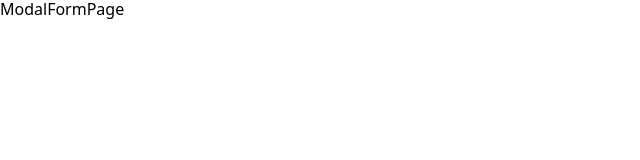
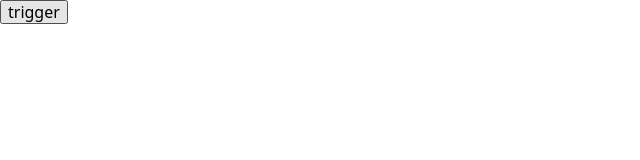
Before and after one commit to Najeong-Kim/accessibility-friendly-modal-form, a React (Vite) app: page / in a window 1280 px wide. Shown: the top 160 px of the page, without its empty margins (0-640 px from the left). Built offline with nearby package versions, Linux system fonts and the light colour scheme.

Commit message:
feat: add useModal and trigger button

```diff
--- a/src/ModalFormPage.tsx
+++ b/src/ModalFormPage.tsx
@@ -1,6 +1,14 @@
+import useModal from "./useModal";
+
 const ModalFormPage = () => {
-  /* 여기에 구현해 주세요 */
-  return <div>ModalFormPage</div>;
+  const { open, openModal } = useModal();
+
+  return (
+    <div>
+      <button onClick={openModal}>trigger</button>
+      {open && <div>Form</div>}
+    </div>
+  );
 };
 
 export default ModalFormPage;
--- /dev/null
+++ b/src/useModal.ts
@@ -0,0 +1,21 @@
+import React from "react";
+
+const useModal = () => {
+  const [open, setOpen] = React.useState(false);
+
+  const openModal = () => {
+    setOpen(true);
+  };
+
+  const closeModal = () => {
+    setOpen(false);
+  };
+
+  return {
+    open,
+    openModal,
+    closeModal,
+  };
+};
+
+export default useModal;
```
